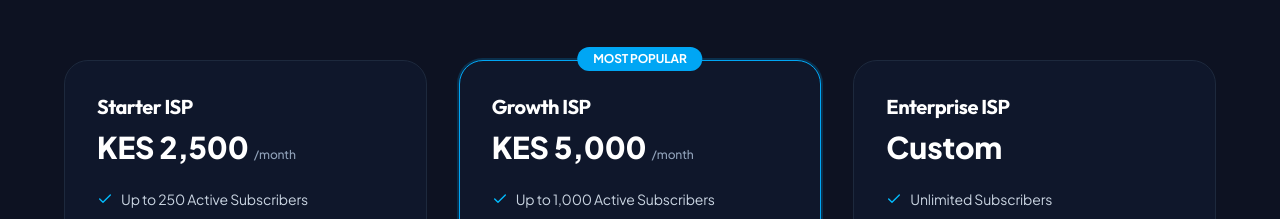
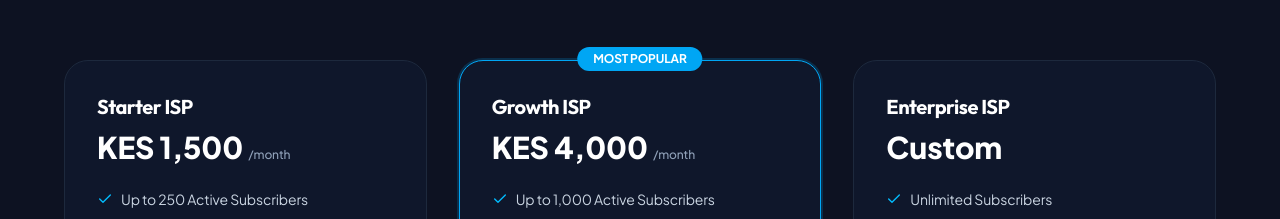
Before and after one commit to techi523/Billing-system-, a React (Vite) app in the folder frontend/: page / in a window 1280 px wide. Shown: the part 2420-2639 px from the top of the page. Built offline with nearby package versions, Linux system fonts and the light colour scheme; no server answers.

Commit message:
fix: update landing page pricing to KES 1,500 and KES 4,000

```diff
--- a/frontend/src/pages/LandingPage.tsx
+++ b/frontend/src/pages/LandingPage.tsx
@@ -171,8 +171,8 @@ const LandingPage: React.FC = () => {
 
                     <div className="grid grid-cols-1 md:grid-cols-3 gap-8">
                         {[
-                            { name: 'Starter ISP', price: 'KES 2,500', period: '/month', features: ['Up to 250 Active Subscribers', '1 MikroTik Router Sync', 'Automated M-Pesa STK Push', 'Basic SMS Alerts'] },
-                            { name: 'Growth ISP', price: 'KES 5,000', period: '/month', popular: true, features: ['Up to 1,000 Active Subscribers', '5 MikroTik Router Syncs', 'WhatsApp & SMS Marketing', 'Captive Portal Advertising', 'Full Financial Reports'] },
+                            { name: 'Starter ISP', price: 'KES 1,500', period: '/month', features: ['Up to 250 Active Subscribers', '1 MikroTik Router Sync', 'Automated M-Pesa STK Push', 'Basic SMS Alerts'] },
+                            { name: 'Growth ISP', price: 'KES 4,000', period: '/month', popular: true, features: ['Up to 1,000 Active Subscribers', '5 MikroTik Router Syncs', 'WhatsApp & SMS Marketing', 'Captive Portal Advertising', 'Full Financial Reports'] },
                             { name: 'Enterprise ISP', price: 'Custom', period: '', features: ['Unlimited Subscribers', 'Unlimited Routers', 'Dedicated White-Label Domain', 'Priority 24/7 Support', 'Custom API Integrations'] },
                         ].map((p, i) => (
                             <div key={i} className={`bg-slate-900 border rounded-3xl p-8 space-y-6 relative ${p.popular ? 'border-sky-500 ring-2 ring-sky-500/20' : 'border-slate-800'}`}>
```
